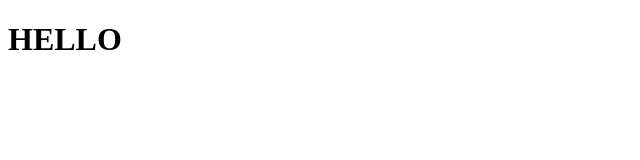
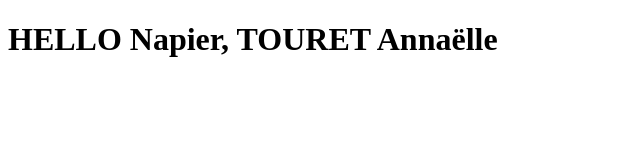
Before and after one commit to TOURETAnnaelle/set08101_labs, a plain HTML site: page index.html in a window 1280 px wide. Shown: the whole page, without its empty margins (0-640 px from the left). Drawn offline with Linux system fonts and the light colour scheme.

Commit message:
modification

```diff
--- a/index.html
+++ b/index.html
@@ -4,6 +4,6 @@
 
 </head>
 <body>
-   <h1>HELLO</h1>
+   <h1>HELLO Napier, TOURET Annaëlle</h1>
 </body>
 </html>
```
